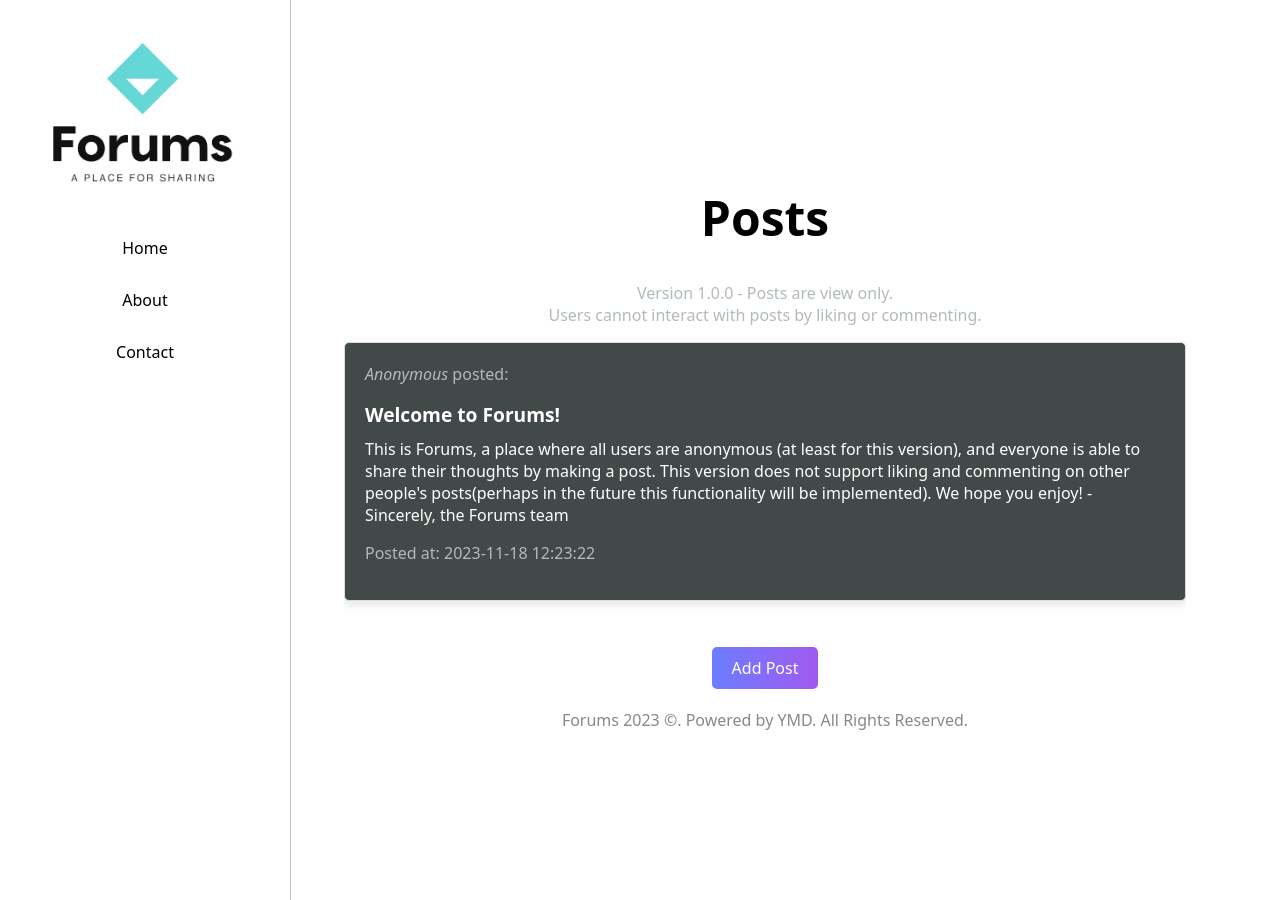
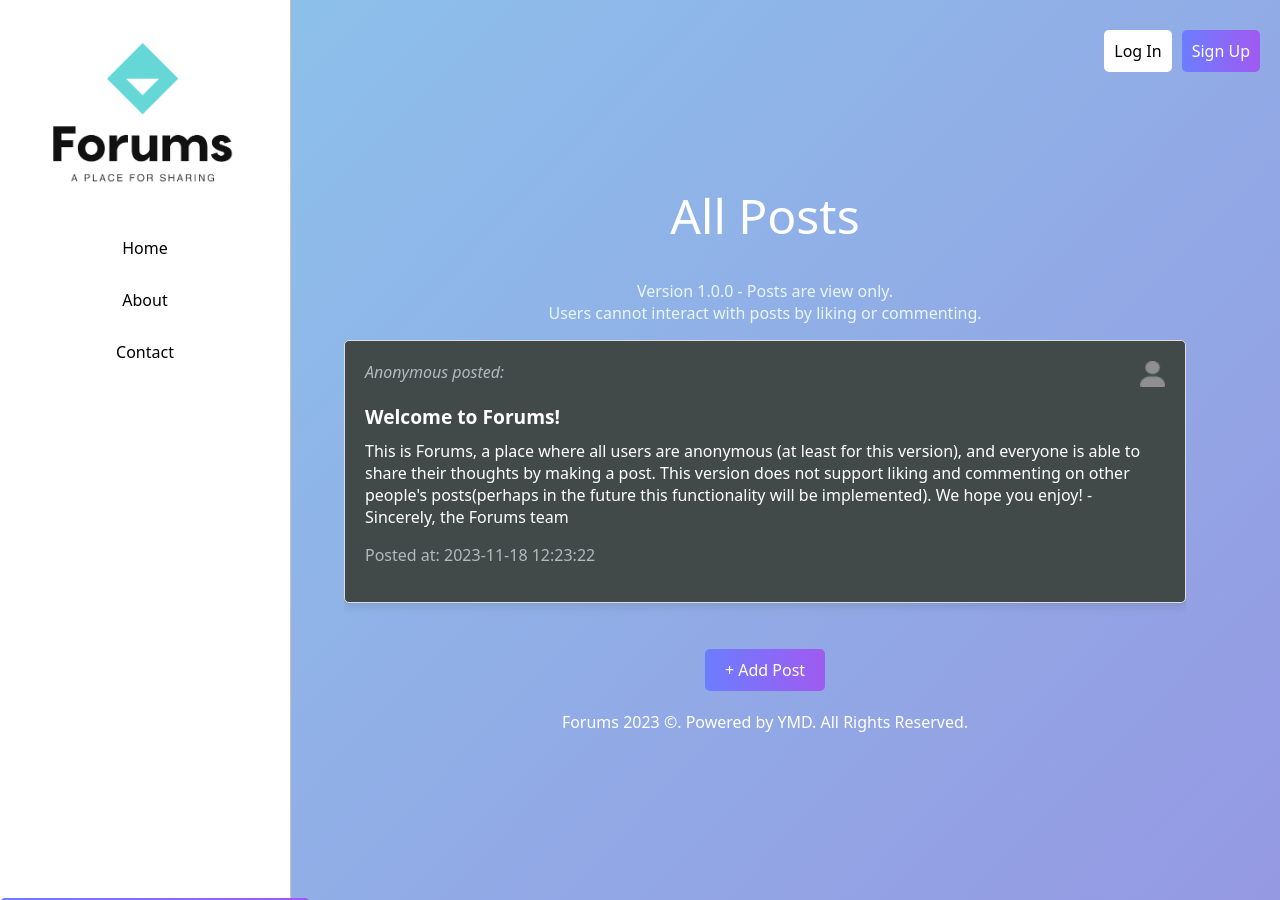
Before and after one commit to mrmcnguyen/Forum, a Flask app: page /home in a window 1280 px wide. Run offline with Flask 3, Linux system fonts and the light colour scheme; data comes from the database, SQL or seed files in the repository; both versions use the stored data as it was after the commit.

Commit message:
Forum Version 1.0.0

```diff
--- a/static/style.css
+++ b/static/style.css
@@ -8,6 +8,7 @@
     justify-content: center;
     min-height: 100vh;
     background-color: white;
+    background-image: -webkit-linear-gradient( 136deg,rgb(149,153,226) 0%,rgb(139,198,236) 100%)
 }
 
 body.homeLogo{
@@ -19,7 +20,7 @@
 }
 
 .sidebar {
-    height: 100%;
+    height: 100vh;
     width: 250px;
     position: fixed;
     left:0;
@@ -27,6 +28,7 @@
     background-color: white;
     border-right: 1px rgb(204, 193, 193) solid;
     padding: 20px;
+
 
 }
 
@@ -52,8 +54,9 @@
 }
 
 h1 {
-    color:black;
+    color:white;
     font-size: 3em;
+    font-weight: 300;
 }
 h2 {
     color: black;
@@ -61,7 +64,7 @@
 }
 h3 {
     text-align: center;
-    color:#B2BABB;
+    color:#e8f6f8;
     font-size:1em;
     font-weight: 100;
 }
@@ -73,6 +76,12 @@
     font-weight: 500;
 
 }
+
+.icon {
+    width: 25px;
+    height: auto;
+}
+
 ul {
     width: 100%;
     list-style-type: none;
@@ -109,8 +118,11 @@
 }
 
 .post-user {
+    display: flex;
+    flex-direction: row;
     color: #B2BABB;
     margin-top: 0;
+    justify-content: space-between;
 
 }
 
@@ -145,7 +157,7 @@
     border-bottom: 2px solid gray;
     outline: 0;
     font-size: 1.3rem;
-    color: black;
+    color: white;
     padding: 7px 0;
     background: transparent;
     transition: border-color 0.2s;
@@ -190,6 +202,17 @@
 
 .sidebar-button:hover {
     background-color: #e2e0e0;
+}
+
+.exit {
+    position: absolute;
+    bottom: 0;
+    left: 0;
+    width: 100%;
+    padding: 10px;
+    background-color: #333;
+    color: #fff;
+    text-align: center;
 }
 
 label {
@@ -272,12 +295,12 @@
 }
 
 .auth-button:hover {
-    background-color: #777;
+    background: linear-gradient(to left, #a05af0, #6c7dff);
 }
 /* Footer styling */
 h3:last-of-type {
     margin-top: 20px;
-    color: #888;
+    color: #ffffff;
     text-align: center;
 }
 
--- a/templates/index.html
+++ b/templates/index.html
@@ -13,16 +13,24 @@
         <a  href="{{ url_for('index') }}" class="sidebar-button">Home</a>
         <a  href="{{ url_for('about') }}" class="sidebar-button">About</a>
         <a  class="sidebar-button">Contact</a>
+        <a class="exit">Exit</a>
+    </div>
+
+    <div class="auth-buttons">
+        <a  class="login-auth-button">Log In</a>
+        <a class="auth-button">Sign Up</a>
     </div>
 
     <div class="content-container">
 
-        <h1>Posts</h1>
+        <h1>All Posts</h1>
         <h3>Version 1.0.0 - Posts are view only.<br> Users cannot interact with posts by liking or commenting.</h3>
         <ul>
             {% for post in posts %}
             <li>
-                <p class="post-user"><i>Anonymous </i>posted: </p>
+                <p class="post-user"><i>Anonymous posted:</i>
+                    <img src="{{ url_for('static', filename='person.png') }}" class="icon">
+                </p>
                 <strong>{{ post[1] }}</strong>
                 <p class="post-content">{{ post[2] }}</p>
                 <p class="post-date">Posted at: {{ post[3] }}</p>
@@ -30,7 +38,7 @@
             {% endfor %}
         </ul>
 
-        <a href="{{ url_for('post') }}" class="create-post-link">Add Post</a>
+        <a href="{{ url_for('post') }}" class="create-post-link">+ Add Post</a>
         <h3>Forums 2023 ©. Powered by YMD. All Rights Reserved.</h3>
     </div>
     </div>
```
Also changed, not shown: posts.db, static/person.png (added).
